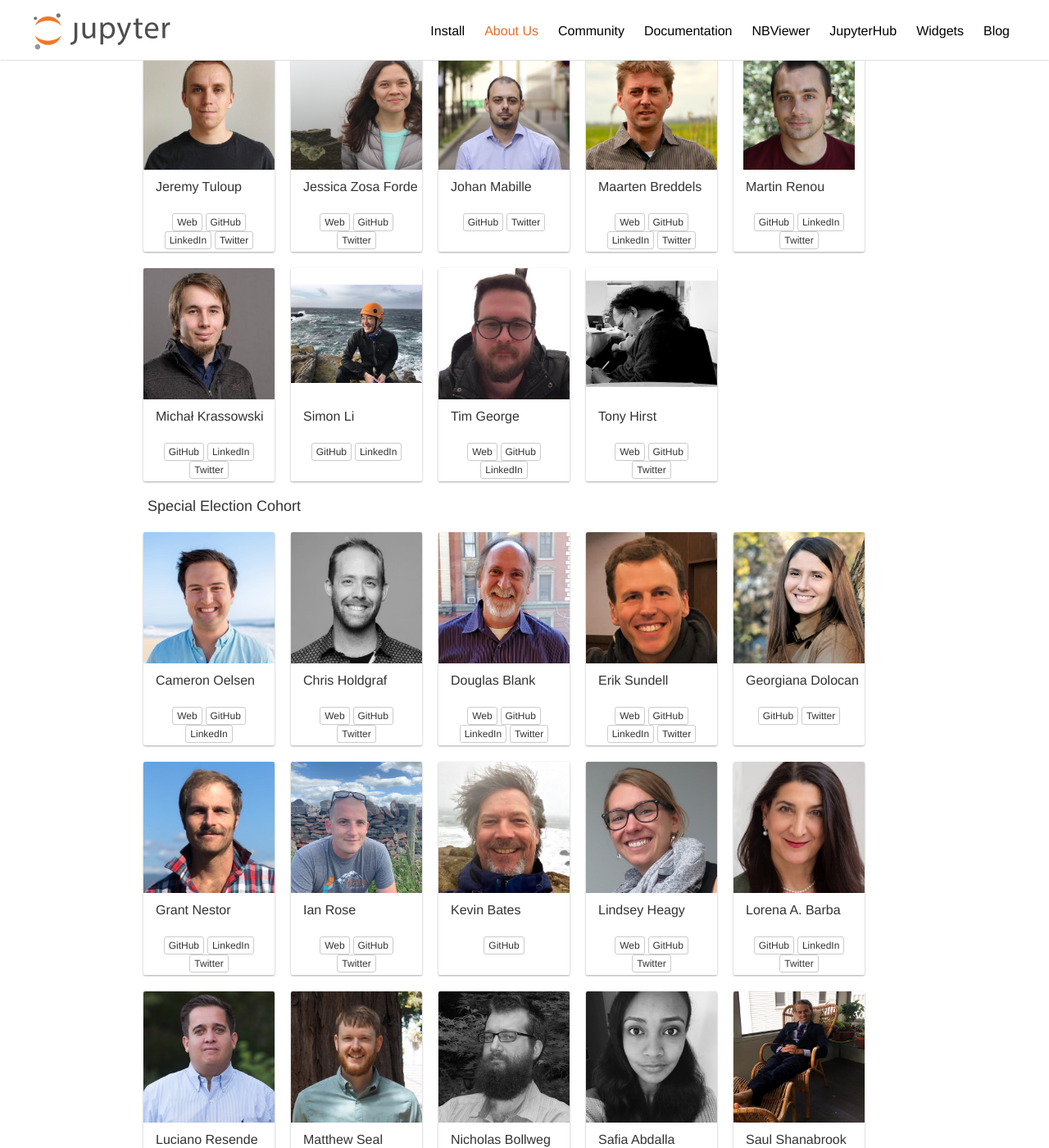
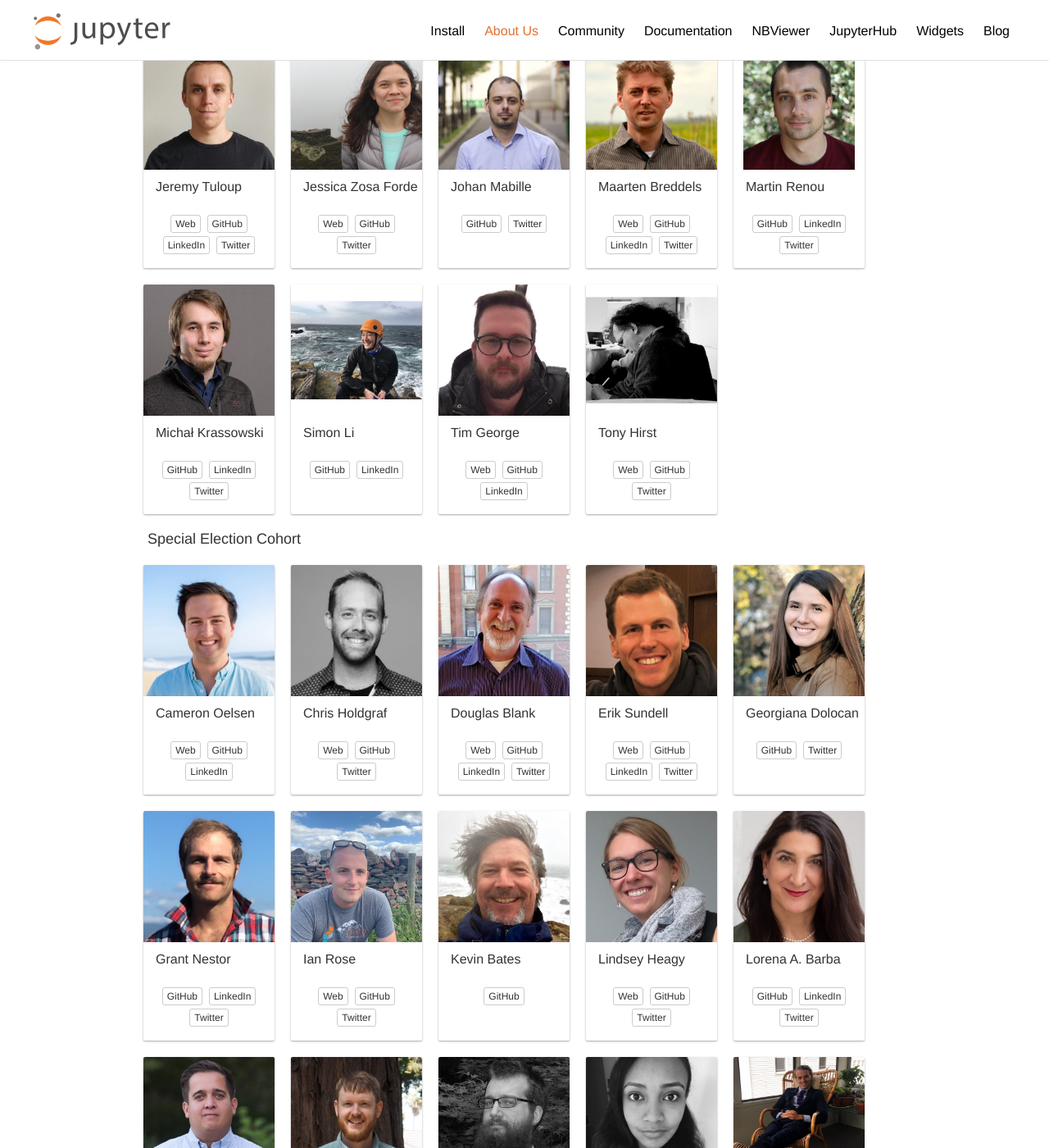
Before and after one commit to jupyter/jupyter.github.io, a Jekyll site: the page built from about.md, in a window 1280 px wide and 1400 px high, scrolled down 752 px. Shown: the whole window at 82% size. Built offline with Jekyll 4.4.1, drawn with Linux system fonts in a browser that asks for light colours; comment, search, counter and statistics services are not loaded.

Commit message:
fix button rendering

```diff
--- a/_includes/distinguished.html
+++ b/_includes/distinguished.html
@@ -25,6 +25,7 @@
           src='{{site.baseurl}}/assets/distinguished/{{member.photo}}' />
         <div class="card-header text-nowrap">{{member.name}}</div>
         <div>&nbsp;</div>
+        <div class='badges'>
         {% if member.personal %}
           <a class="btn btn-xs btn-default" href="{{member.personal}}">Web</a>
         {% endif %}
@@ -40,7 +41,8 @@
           <a class="btn btn-xs btn-default"
               title="@{{member.twitter_handle}}"
               href="https://twitter.com/{{member.twitter_handle}}">Twitter</a>
-        {% endif %}
+      {% endif %}
+      </div>
       </div>
       {% endfor %}
   </div>
@@ -55,6 +57,7 @@
             src='{{site.baseurl}}/assets/distinguished/{{member.photo}}' />
           <div class="card-header text-nowrap">{{member.name}}</div>
           <div>&nbsp;</div>
+            <div class='badges'>
           {% if member.personal %}
             <a class="btn btn-xs btn-default" href="{{member.personal}}">Web</a>
           {% endif %}
@@ -72,6 +75,7 @@
                 href="https://twitter.com/{{member.twitter_handle}}">Twitter</a>
           {% endif %}
         </div>
+        </div>
         {% endfor %}
     </div>
 
--- a/css/about.css
+++ b/css/about.css
@@ -30,11 +30,12 @@
 /* .Card-header, .card-info, .card-link, and .material are used for cards within the steering council section of the page. */
 div.page_content img.council-member-photo {
     width: 160px;
-    height: auto;
+    height: 160px;
     border-top-left-radius: 2px;
     border-top-right-radius: 2px;
     margin-top: 0px;
     margin-left: -15px;
+    object-fit: cover;
 }
 
 .card-header {
@@ -70,9 +71,13 @@
     border-radius: 2px;
     box-shadow: 0 1px 3px rgba(0,0,0,0.12), 0 1px 2px rgba(0,0,0,0.24);
     display: inline-block;
-    height: 260px;
+    height: 280px;
     margin: 1rem;
     position: relative;
     transition: all 0.2s ease-in-out;
     width: 160px;
 }
+
+.badges .btn {
+    margin: 2px;
+}
```
